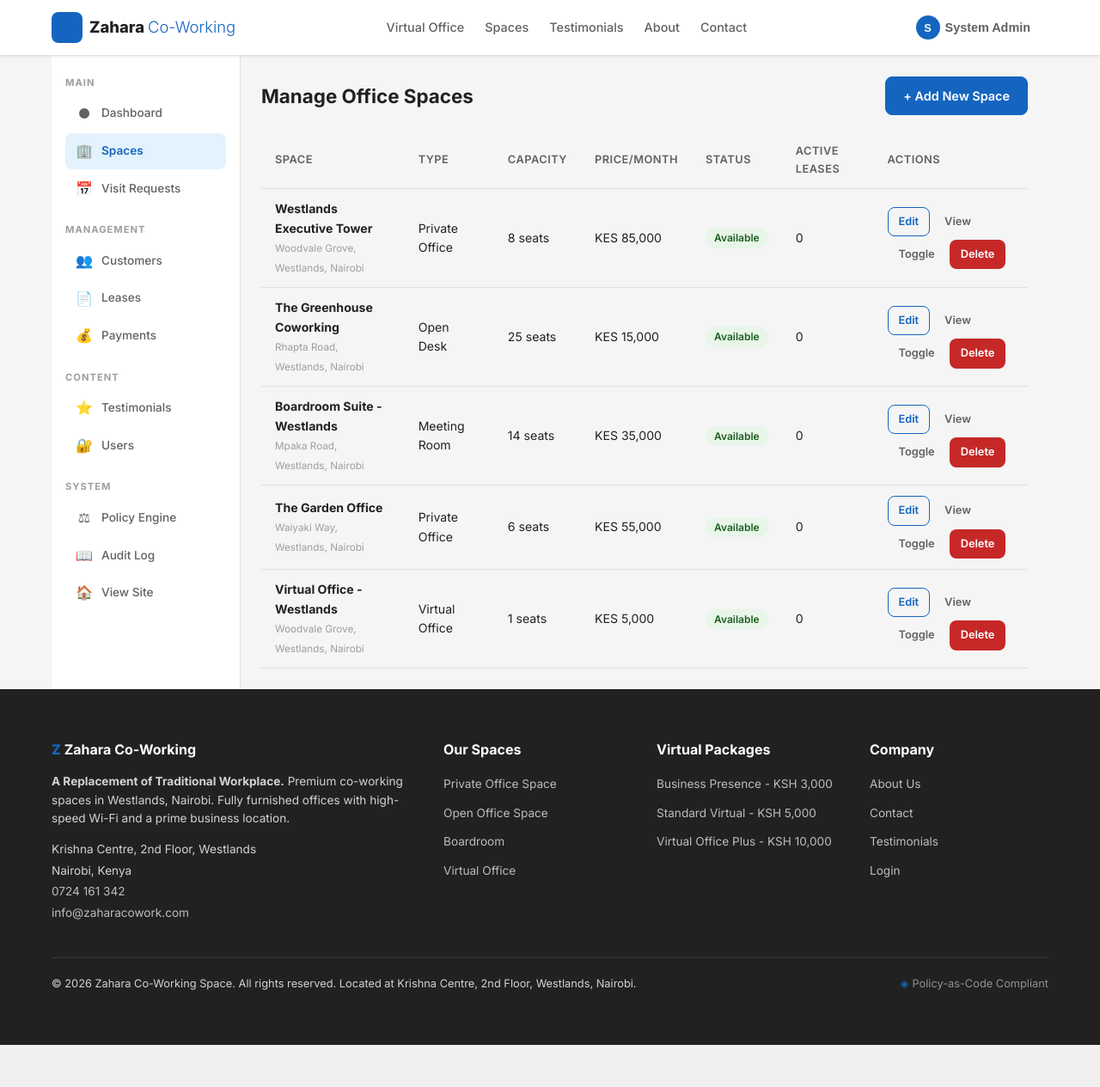
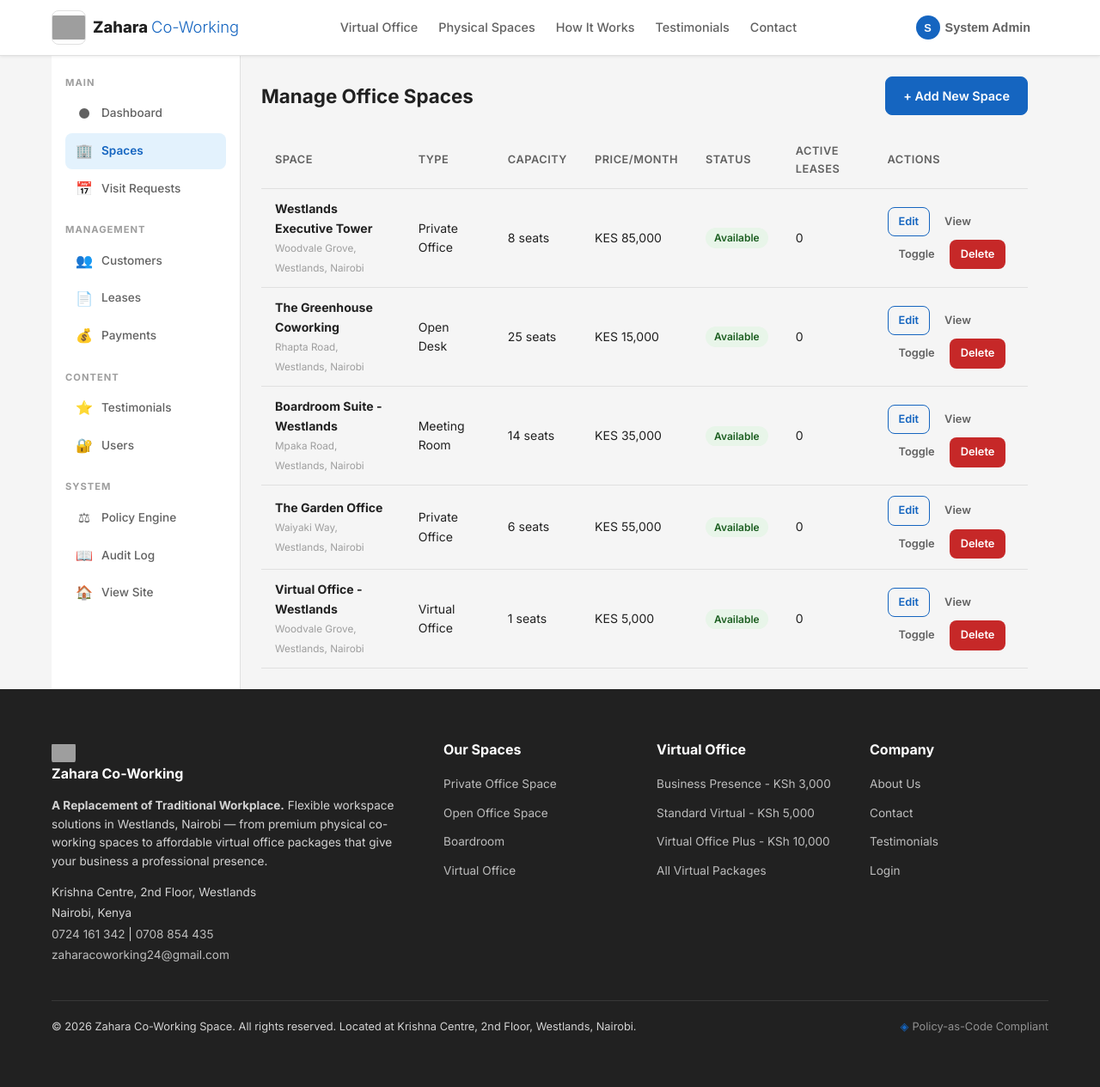
Before and after one commit to aldemas-py/realRealestate, a PHP site: page /work_folder/admin/spaces/index.php in a window 1280 px wide. Shown: the whole page at 86% size. Before the commit the page ends 1216 px from the top, so only its background shows below. Run offline with PHP 8.4, Linux system fonts and the light colour scheme; the visitor is signed in with stand-in values (Sample User, id 1); data comes from the database, SQL or seed files in the repository; data that the repository does not hold is empty; grey boxes are pictures that could not be loaded.

Commit message:
Update header and footer branding with logo integration and enhance virtual office offerings

```diff
--- a/assets/css/style.css
+++ b/assets/css/style.css
@@ -140,6 +140,16 @@ h6 {
     font-weight: 800;
 }
 
+.logo-img {
+    width: 40px;
+    height: 40px;
+    border-radius: 8px;
+    object-fit: contain;
+    background: var(--bg-white);
+    border: 1px solid var(--border);
+    flex-shrink: 0;
+}
+
 .logo-text {
     color: var(--text-dark);
 }
--- a/includes/footer.php
+++ b/includes/footer.php
@@ -5,15 +5,20 @@
 <footer class="site-footer">
     <div class="container">
         <div class="footer-grid">
-            <div class="footer-col">
-                <h4><span style="color: #1565C0; font-weight: 800;">Z</span> Zahara Co-Working</h4>
-                <p><strong>A Replacement of Traditional Workplace.</strong> Premium co-working spaces in Westlands,
-                    Nairobi. Fully furnished offices with high-speed Wi-Fi and a prime business location.</p>
+<div class="footer-col">
+                <h4>
+                    <img src="/work_folder/realRealestate/images/logo.png" alt="Zahara Co-Working Space logo"
+                        style="width: 28px; height: 28px; object-fit: contain; vertical-align: middle; margin-right: 6px; border-radius: 6px;">
+                    Zahara Co-Working
+                </h4>
+                <p><strong>A Replacement of Traditional Workplace.</strong> Flexible workspace solutions in Westlands,
+                    Nairobi — from premium physical co-working spaces to affordable virtual office packages that give
+                    your business a professional presence.</p>
                 <address>
                     Krishna Centre, 2nd Floor, Westlands<br>
                     Nairobi, Kenya<br>
-                    <a href="tel:+254724161342">0724 161 342</a><br>
-                    <a href="mailto:info@zaharacowork.com">info@zaharacowork.com</a>
+                    <a href="tel:+254724161342">0724 161 342</a> | <a href="tel:+254708854435">0708 854 435</a><br>
+                    <a href="mailto:zaharacoworking24@gmail.com">zaharacoworking24@gmail.com</a>
                 </address>
             </div>
             <div class="footer-col">
@@ -28,13 +33,16 @@
                     </li>
                 </ul>
             </div>
-            <div class="footer-col">
-                <h4>Virtual Packages</h4>
+<div class="footer-col">
+                <h4>Virtual Office</h4>
                 <ul>
-                    <li><a href="/work_folder/realRealestate/public/spaces.php">Business Presence - KSH 3,000</a></li>
-                    <li><a href="/work_folder/realRealestate/public/spaces.php">Standard Virtual - KSH 5,000</a></li>
-                    <li><a href="/work_folder/realRealestate/public/spaces.php">Virtual Office Plus - KSH 10,000</a>
-                    </li>
+                    <li><a href="/work_folder/realRealestate/public/virtual-office.php#vo-pricing">Business Presence -
+                            KSh 3,000</a></li>
+                    <li><a href="/work_folder/realRealestate/public/virtual-office.php#vo-pricing">Standard Virtual -
+                            KSh 5,000</a></li>
+                    <li><a href="/work_folder/realRealestate/public/virtual-office.php#vo-pricing">Virtual Office Plus
+                            - KSh 10,000</a></li>
+                    <li><a href="/work_folder/realRealestate/public/virtual-office.php">All Virtual Packages</a></li>
                 </ul>
             </div>
             <div class="footer-col">
--- a/includes/header.php
+++ b/includes/header.php
@@ -28,15 +28,16 @@ $isAdmin = isAdmin();
     <header class="site-header">
         <div class="container">
             <a href="/work_folder/realRealestate/index.php" class="logo">
-                <span class="logo-icon" style="color: #1565C0;">Z</span>
-                <span class="logo-text">Zahara <span style="color: #1565C0; font-weight: 300;">Co-Working</span>
-</a>
+                <img src="/work_folder/realRealestate/images/logo.png" alt="Zahara Co-Working Space logo"
+                    class="logo-img">
+                <span class="logo-text">Zahara <span style="color: #1565C0; font-weight: 300;">Co-Working</span></span>
+            </a>
             <nav class="main-nav">
                 <ul>
                     <li><a href="/work_folder/realRealestate/public/virtual-office.php">Virtual Office</a></li>
-                    <li><a href="/work_folder/realRealestate/public/spaces.php">Spaces</a></li>
+                    <li><a href="/work_folder/realRealestate/public/spaces.php">Physical Spaces</a></li>
+                    <li><a href="/work_folder/realRealestate/public/about.php">How It Works</a></li>
                     <li><a href="/work_folder/realRealestate/public/testimonials.php">Testimonials</a></li>
-                    <li><a href="/work_folder/realRealestate/public/about.php">About</a></li>
                     <li><a href="/work_folder/realRealestate/public/contact.php">Contact</a></li>
                 </ul>
             </nav>
```
Also changed, not shown: TODO-REDESIGN.md (added, +22 -0 lines).
